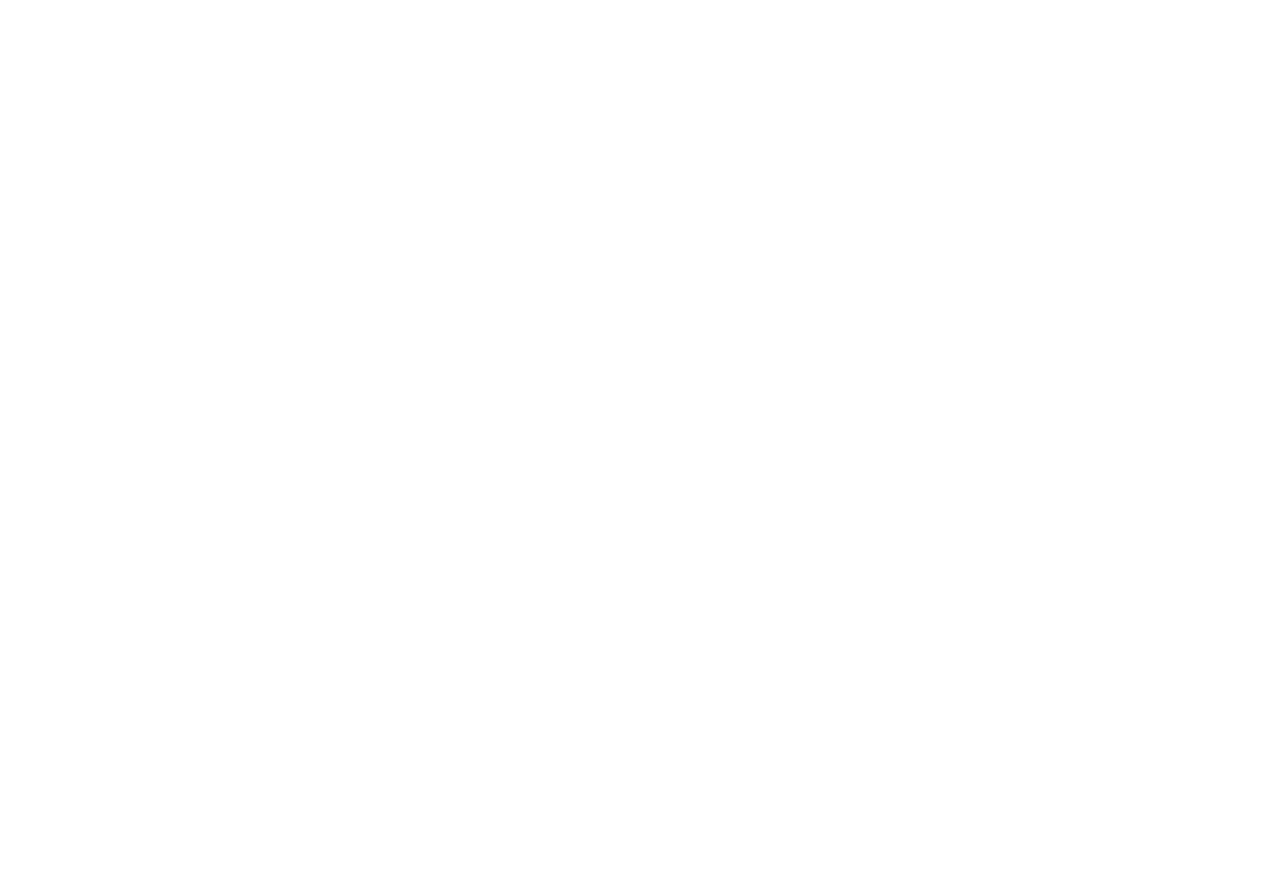
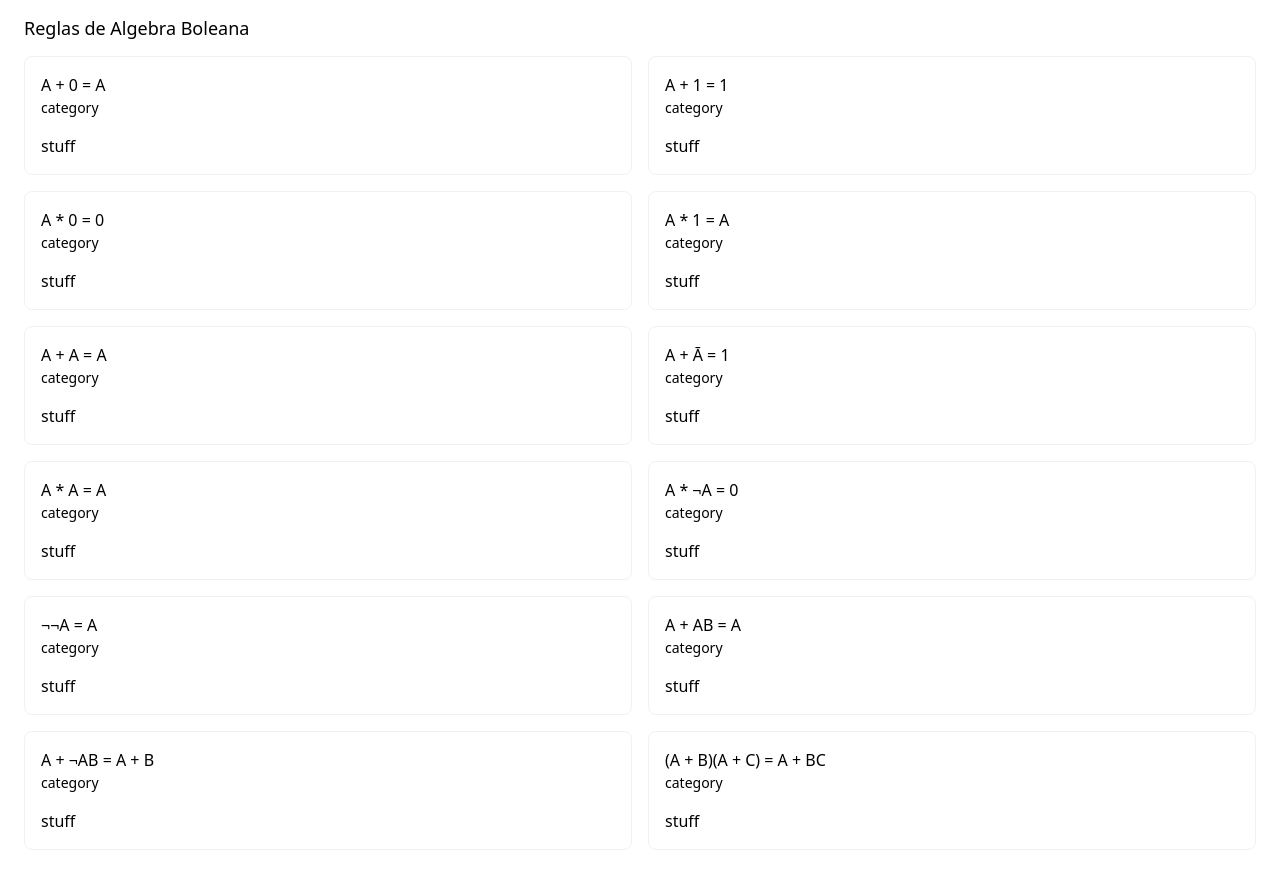
Before and after one commit to AlejandrLara12/digital, a Nuxt app: page /algebra-boleana in a window 1280 px wide. Before the commit this address had no page. Before the commit the page ends 800 px from the top, so only its background shows below. Built offline with nearby package versions, Linux system fonts and the light colour scheme.

Commit message:
adds rules page

```diff
--- /dev/null
+++ b/components/Rule.vue
@@ -0,0 +1,57 @@
+<template>
+    <div class="rule-container">
+        <li>
+            <div
+                class="
+                    group block rounded-lg p-4 border border-gray-200
+                    hover:border-transparent hover:shadow-lg
+                    hover:bg-blue-500
+                "
+            >
+                <!-- bg-gradient-to-r hover:from-blue-500 hover:to-indigo-400 -->
+                <dl
+                    class="grid sm:block lg:grid xl:block grid-cols-2 grid-rows-2 items-center"
+                >
+                    <div>
+                        <dt class="sr-only">Formula</dt>
+                        <dd
+                            class="group-hover:text-white leading-6 font-medium text-black"
+                        >
+                        {{ formula }}
+                        </dd>
+                    </div>
+                    <div>
+                        <dt class="sr-only">Category</dt>
+                        <dd
+                            class="group-hover:text-blue-200 text-sm font-medium sm:mb-4 lg:mb-0 xl:mb-4"
+                        >
+                            category
+                        </dd>
+                    </div>
+                    <div class="col-start-2 row-start-1 row-end-3">
+                        <dt class="sr-only">Users</dt>
+                        <dd
+                            class="flex justify-end sm:justify-start lg:justify-end xl:justify-start -space-x-2"
+                        >
+                            stuff
+                        </dd>
+                    </div>
+                </dl>
+            </div>
+        </li>
+    </div>
+</template>
+
+<script>
+export default {
+    name: 'Rule',
+    props: {
+        formula: {
+            type: String,
+            required: false,
+        },
+    },
+    components: {},
+};
+</script>
+<style></style>
--- /dev/null
+++ b/pages/algebra-boleana.vue
@@ -0,0 +1,59 @@
+<template>
+    <div class="container">
+        <section
+            class="px-4 sm:px-6 lg:px-4 xl:px-6 pt-4 pb-4 sm:pb-6 lg:pb-4 xl:pb-6 space-y-4"
+        >
+            <header class="flex items-center justify-between">
+                <h2 class="text-lg leading-6 font-medium text-black">Reglas de Algebra Boleana</h2>
+            </header>
+            <ul class="grid grid-cols-1 sm:grid-cols-2 lg:grid-cols-1 xl:grid-cols-2 gap-4">
+                <Rule v-for="rule in rules" :key="rule.id" v-bind="rule" />
+            </ul>
+        </section>
+    </div>
+</template>
+
+<script>
+import Rule from '../components/Rule.vue';
+
+export default {
+    layout: 'default',
+    components: {
+        Rule,
+    },
+    data: () => ({
+        rules: [
+            { id: 1, formula: 'A + 0 = A' },
+            { id: 2, formula: 'A + 1 = 1' },
+            { id: 3, formula: 'A * 0 = 0' },
+            { id: 4, formula: 'A * 1 = A' },
+            { id: 5, formula: 'A + A = A' },
+            { id: 6, formula: 'A + Ā = 1' },
+            { id: 7, formula: 'A * A = A' },
+            { id: 8, formula: 'A * ¬A = 0' },
+            { id: 9, formula: '¬¬A = A' },
+            { id: 10, formula: 'A + AB = A' },
+            { id: 11, formula: 'A + ¬AB = A + B' },
+            { id: 12, formula: '(A + B)(A + C) = A + BC' },
+        ],
+        items: [
+            {
+                url: 'google.com', title: 'API Integration', category: 'Engineering',
+                users: [
+                    { name: 'Lara', avatar: 'https://via.placeholder.com/150/92c952' },
+                    { name: 'Lara', avatar: 'https://via.placeholder.com/150/771796' },
+                    { name: 'Lara', avatar: 'https://via.placeholder.com/150/24f355' },
+                ]
+            },
+            {
+                url: 'google.com', title: 'Onboarding Emails', category: 'Customer Success',
+                users: [
+                    { name: 'Lara', avatar: 'https://via.placeholder.com/150/24f355' },
+                ]
+            },
+        ]
+    }),
+};
+</script>
+
+<style></style>
```
